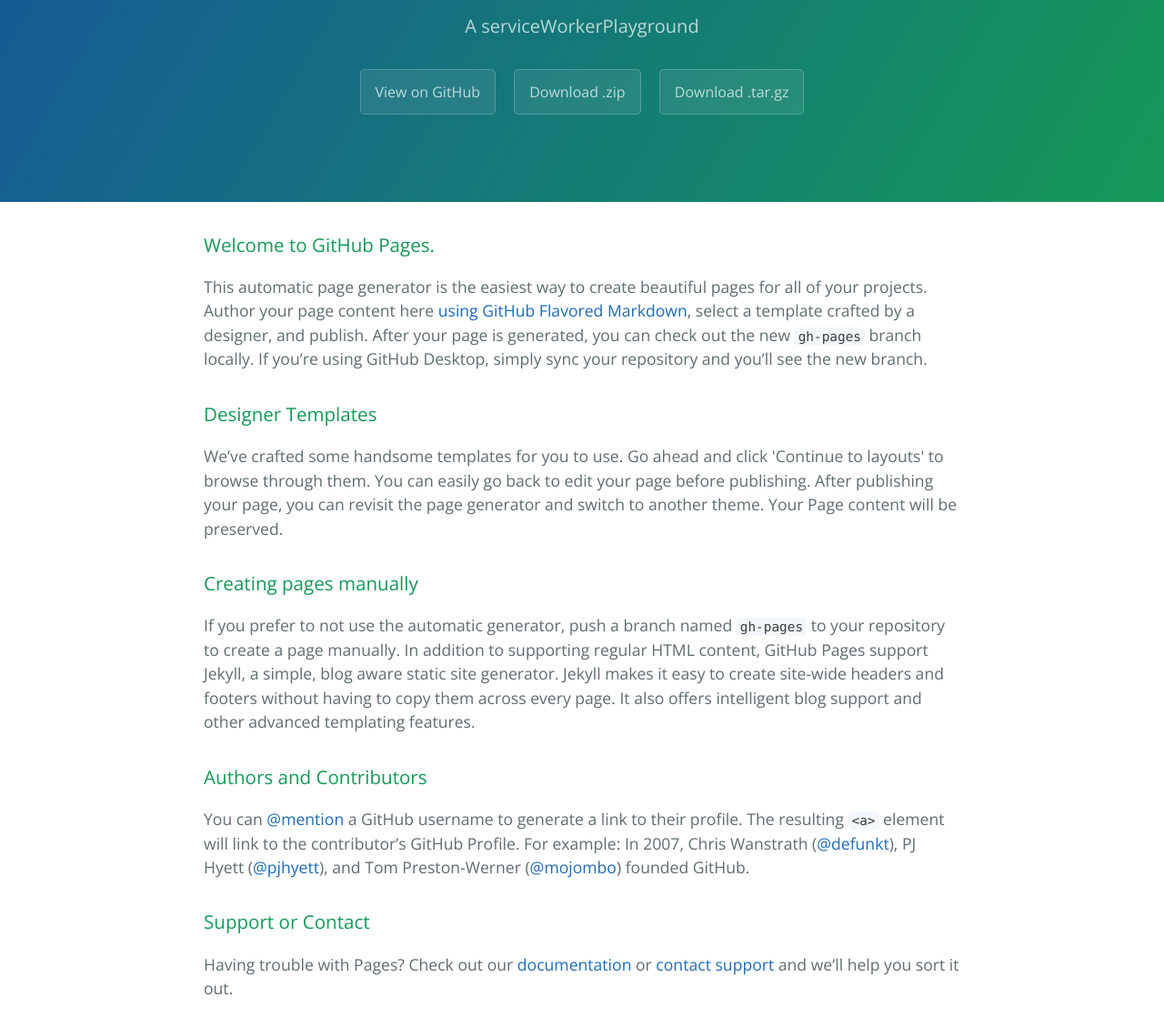
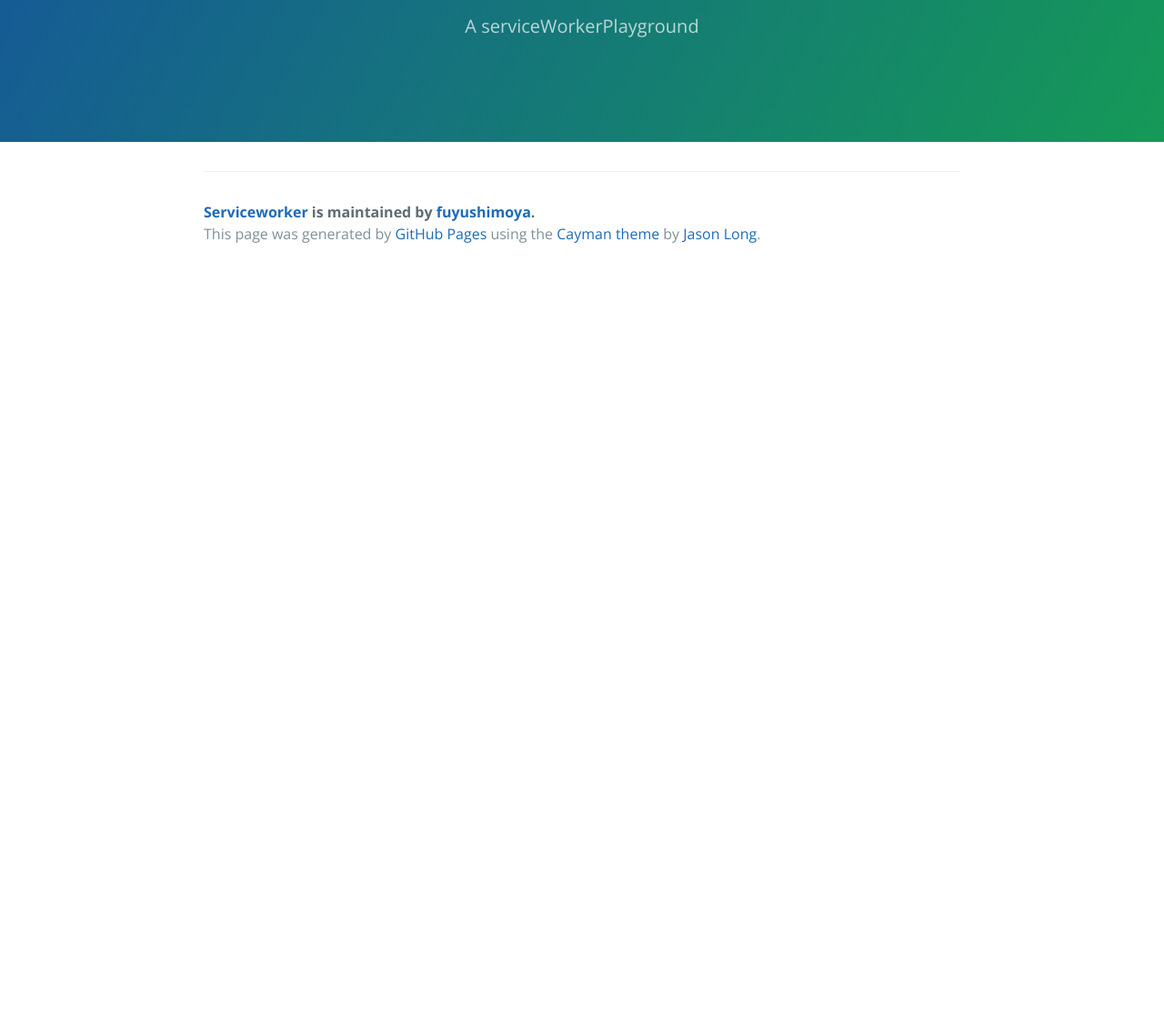
Before and after one commit to fuyushimoya/serviceWorker, a plain HTML site: page index.html in a window 1280 px wide. Shown: the part 161-1290 px from the top of the page at 91% size. After the commit the page ends 800 px from the top, so only its background shows below. Drawn offline with nearby package versions, Linux system fonts and the light colour scheme.

Commit message:
Init commit.

```diff
--- a/index.html
+++ b/index.html
@@ -13,37 +13,9 @@
     <section class="page-header">
       <h1 class="project-name">Serviceworker</h1>
       <h2 class="project-tagline">A serviceWorkerPlayground</h2>
-      <a href="https://github.com/fuyushimoya/serviceWorker" class="btn">View on GitHub</a>
-      <a href="https://github.com/fuyushimoya/serviceWorker/zipball/master" class="btn">Download .zip</a>
-      <a href="https://github.com/fuyushimoya/serviceWorker/tarball/master" class="btn">Download .tar.gz</a>
     </section>
 
     <section class="main-content">
-      <h3>
-<a id="welcome-to-github-pages" class="anchor" href="#welcome-to-github-pages" aria-hidden="true"><span aria-hidden="true" class="octicon octicon-link"></span></a>Welcome to GitHub Pages.</h3>
-
-<p>This automatic page generator is the easiest way to create beautiful pages for all of your projects. Author your page content here <a href="https://guides.github.com/features/mastering-markdown/">using GitHub Flavored Markdown</a>, select a template crafted by a designer, and publish. After your page is generated, you can check out the new <code>gh-pages</code> branch locally. If you’re using GitHub Desktop, simply sync your repository and you’ll see the new branch.</p>
-
-<h3>
-<a id="designer-templates" class="anchor" href="#designer-templates" aria-hidden="true"><span aria-hidden="true" class="octicon octicon-link"></span></a>Designer Templates</h3>
-
-<p>We’ve crafted some handsome templates for you to use. Go ahead and click 'Continue to layouts' to browse through them. You can easily go back to edit your page before publishing. After publishing your page, you can revisit the page generator and switch to another theme. Your Page content will be preserved.</p>
-
-<h3>
-<a id="creating-pages-manually" class="anchor" href="#creating-pages-manually" aria-hidden="true"><span aria-hidden="true" class="octicon octicon-link"></span></a>Creating pages manually</h3>
-
-<p>If you prefer to not use the automatic generator, push a branch named <code>gh-pages</code> to your repository to create a page manually. In addition to supporting regular HTML content, GitHub Pages support Jekyll, a simple, blog aware static site generator. Jekyll makes it easy to create site-wide headers and footers without having to copy them across every page. It also offers intelligent blog support and other advanced templating features.</p>
-
-<h3>
-<a id="authors-and-contributors" class="anchor" href="#authors-and-contributors" aria-hidden="true"><span aria-hidden="true" class="octicon octicon-link"></span></a>Authors and Contributors</h3>
-
-<p>You can <a href="https://help.github.com/articles/basic-writing-and-formatting-syntax/#mentioning-users-and-teams" class="user-mention">@mention</a> a GitHub username to generate a link to their profile. The resulting <code>&lt;a&gt;</code> element will link to the contributor’s GitHub Profile. For example: In 2007, Chris Wanstrath (<a href="https://github.com/defunkt" class="user-mention">@defunkt</a>), PJ Hyett (<a href="https://github.com/pjhyett" class="user-mention">@pjhyett</a>), and Tom Preston-Werner (<a href="https://github.com/mojombo" class="user-mention">@mojombo</a>) founded GitHub.</p>
-
-<h3>
-<a id="support-or-contact" class="anchor" href="#support-or-contact" aria-hidden="true"><span aria-hidden="true" class="octicon octicon-link"></span></a>Support or Contact</h3>
-
-<p>Having trouble with Pages? Check out our <a href="https://help.github.com/pages">documentation</a> or <a href="https://github.com/contact">contact support</a> and we’ll help you sort it out.</p>
-
       <footer class="site-footer">
         <span class="site-footer-owner"><a href="https://github.com/fuyushimoya/serviceWorker">Serviceworker</a> is maintained by <a href="https://github.com/fuyushimoya">fuyushimoya</a>.</span>
 
@@ -52,6 +24,6 @@
 
     </section>
 
-
+  <script type="text/javascript" src="/js/index.js"></script>
   </body>
 </html>
--- /dev/null
+++ b/js/index.js
@@ -0,0 +1 @@
+console.log("Test");
```
